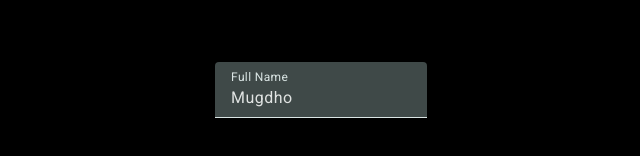
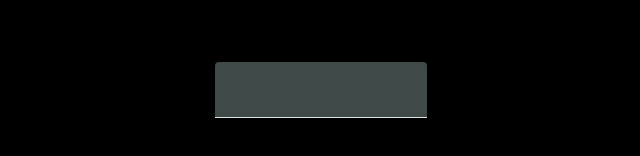
Before and after one commit to OlyMahmudMugdho/learning-angular, an Angular app in the folder my-app/: page / in a window 1280 px wide. Shown: the part 300-456 px from the top of the page, without its empty margins (319-959 px from the left). Built offline with nearby package versions, Linux system fonts and the light colour scheme.

Commit message:
form comp

```diff
--- a/my-app/src/app/dynamic-form/dynamic-form.component.ts
+++ b/my-app/src/app/dynamic-form/dynamic-form.component.ts
@@ -2,18 +2,22 @@
 import {MatInputModule} from "@angular/material/input";
 import {FormsModule} from "@angular/forms";
 import {MatFormFieldModule} from "@angular/material/form-field";
+import {FormModel} from "../models/form.model";
+import {MatButton} from "@angular/material/button";
 
 @Component({
   selector: 'app-dynamic-form',
   standalone: true,
-  imports: [FormsModule, MatFormFieldModule, MatInputModule],
+  imports: [FormsModule, MatFormFieldModule, MatInputModule, MatButton],
   templateUrl: './dynamic-form.component.html',
   styleUrl: './dynamic-form.component.css'
 })
 
 
 export class DynamicFormComponent {
-  name: string = "Mugdho";
-  placeholder:string = "Ex. Mahmud";
-  label: string = "Full Name"
+  placeholder: FormModel = {
+    name: "your name",
+    email : "email@example.com",
+    age: 23
+  }
 }
```
